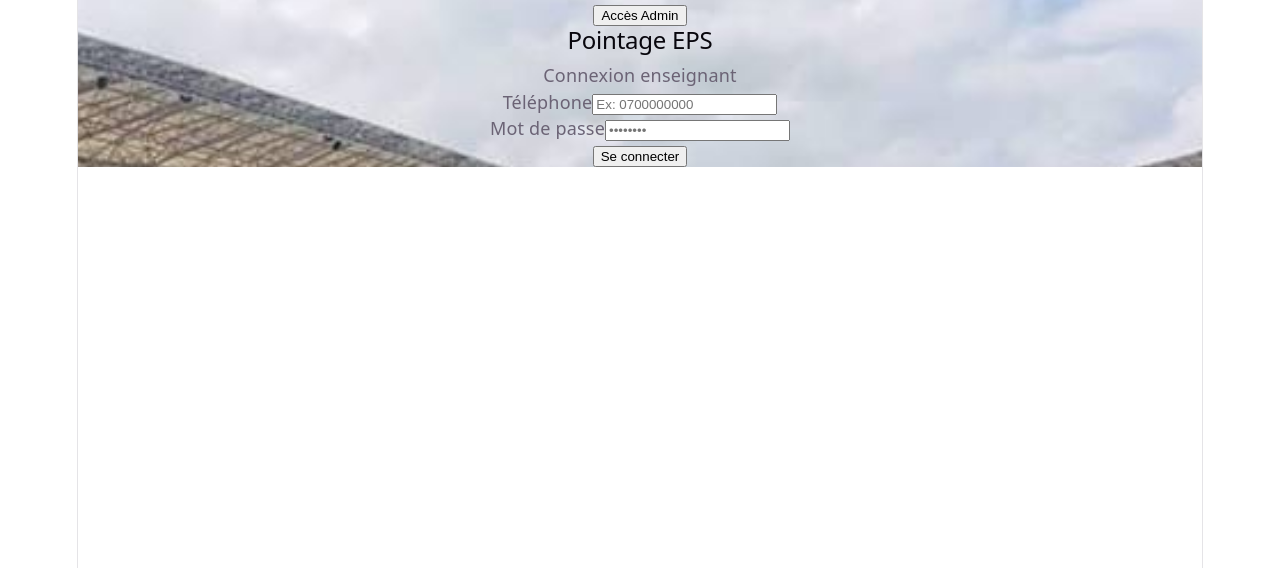
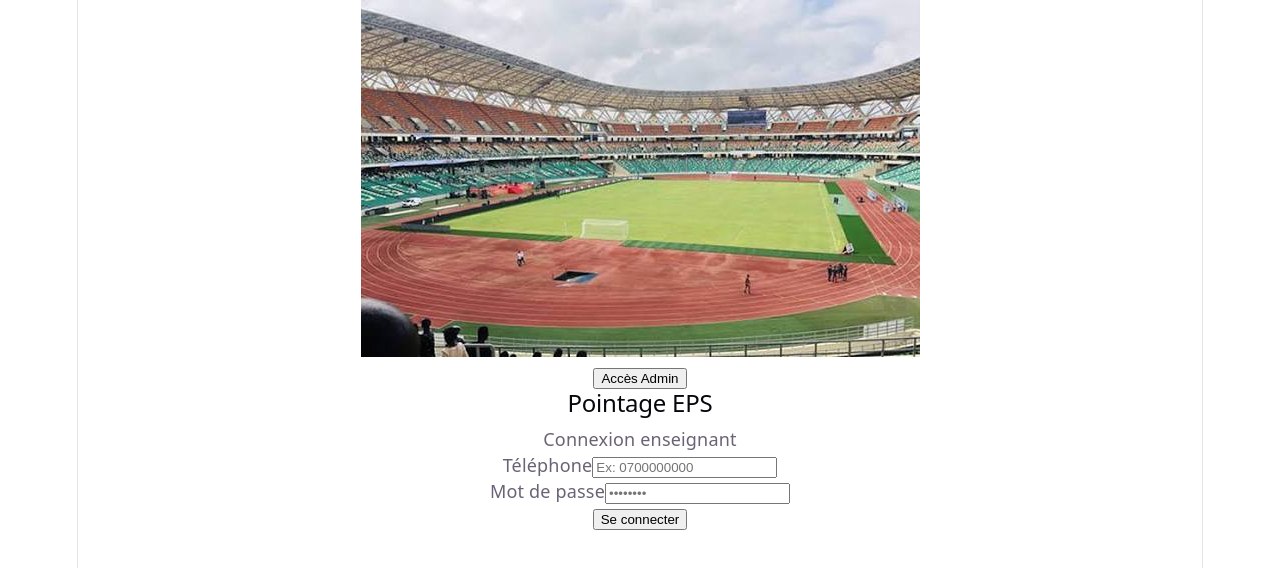
Before and after one commit to QWES007/Pointage-eps, a React (Vite) app: page / in a window 1280 px wide. Shown: the top 568 px of the page. Built offline with nearby package versions, Linux system fonts and the light colour scheme.

Commit message:
Correction definitive arriere-plan plein ecran avec balise img

```diff
--- a/src/App.jsx
+++ b/src/App.jsx
@@ -7,33 +7,27 @@ export default function App() {
   const [teacher, setTeacher] = useState(null);
   const [showAdmin, setShowAdmin] = useState(false);
 
-  // Style d'arrière-plan commun pour les deux vues
-  const bgStyle = {
-    backgroundImage: `url('/stadium-bg.jpg')`,
-    backgroundSize: 'cover',
-    backgroundPosition: 'center',
-    backgroundRepeat: 'no-repeat',
-    backgroundAttachment: 'fixed' // Garde l'image fixe pendant le scroll
-  };
-
   if (showAdmin) {
     return (
-      <div
-        className="min-h-screen p-4 relative"
-        style={bgStyle}
-      >
-        {/* Voile sombre semi-transparent pour la lisibilité */}
-        <div className="absolute inset-0 bg-black/60 z-0"></div>
+      <div className="min-h-screen w-full relative bg-gray-900 text-white p-4">
+        {/* Image d'arrière-plan en plein écran absolu */}
+        <img
+          src="/stadium-bg.jpg"
+          alt="Stadion EPS"
+          className="fixed inset-0 w-full h-full object-cover z-0"
+        />
+        {/* Voile sombre */}
+        <div className="fixed inset-0 bg-black/70 backdrop-blur-sm z-10"></div>
 
-        <div className="relative z-10 max-w-7xl mx-auto mb-4">
+        <div className="relative z-20 max-w-7xl mx-auto mb-4">
           <button
             onClick={() => setShowAdmin(false)}
-            className="bg-gray-800/80 hover:bg-gray-900 text-white px-4 py-2 rounded-lg shadow-lg border border-gray-600 transition"
+            className="bg-gray-800 hover:bg-gray-900 text-white px-4 py-2 rounded-lg shadow-lg border border-gray-600 transition"
           >
             ← Retour au Pointage
           </button>
         </div>
-        <div className="relative z-10">
+        <div className="relative z-20">
           <AdminDashboard />
         </div>
       </div>
@@ -41,25 +35,29 @@ export default function App() {
   }
 
   return (
-    <div
-      className="relative w-full min-h-screen flex flex-col items-center justify-center p-4"
-      style={bgStyle}
-    >
-      {/* Voile sombre semi-transparent en arrière-plan */}
-      <div className="absolute inset-0 bg-black/50 z-0"></div>
+    <div className="relative w-screen h-screen overflow-hidden flex flex-col items-center justify-center">
+      {/* Image d'arrière-plan en plein écran absolu qui couvre 100% de la vue */}
+      <img
+        src="/stadium-bg.jpg"
+        alt="Stadion EPS"
+        className="absolute inset-0 w-full h-full object-cover z-0"
+      />
 
-      {/* Bouton d'accès administrateur parfaitement calé en haut à droite */}
-      <div className="absolute top-4 right-4 z-50">
+      {/* Voile sombre semi-transparent par-dessus l'image */}
+      <div className="absolute inset-0 bg-black/60 backdrop-blur-[2px] z-10"></div>
+
+      {/* Bouton d'accès administrateur calé en haut à droite */}
+      <div className="absolute top-4 right-4 z-30">
         <button
           onClick={() => setShowAdmin(true)}
-          className="bg-indigo-600/90 hover:bg-indigo-700 text-white text-xs font-semibold px-4 py-2 rounded-lg shadow-xl backdrop-blur-md border border-indigo-500/30 transition"
+          className="bg-indigo-600 hover:bg-indigo-700 text-white text-xs font-semibold px-4 py-2 rounded-lg shadow-xl border border-indigo-500/30 transition"
         >
           Accès Admin
         </button>
       </div>
 
       {/* Contenu central dynamique et centré */}
-      <div className="relative z-10 w-full max-w-md flex flex-col items-center justify-center">
+      <div className="relative z-20 w-full max-w-md flex flex-col items-center justify-center p-4">
         {!teacher ? (
           <Login onLoginSuccess={(teacherData) => setTeacher(teacherData)} />
         ) : (
```
